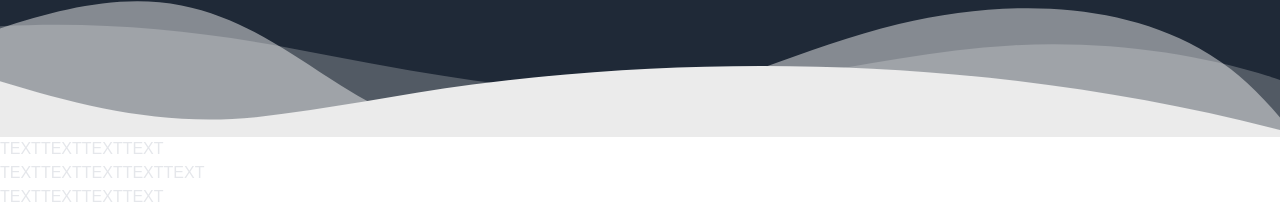
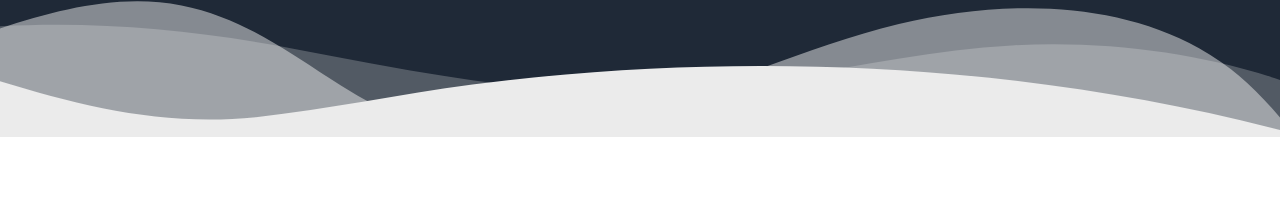
Before and after one commit to stephangriesel/stephangriesel-2022, a Vue app: page / in a window 1280 px wide. Shown: the part 687-893 px from the top of the page. After the commit the page ends 824 px from the top, so only its background shows below. Built offline with nearby package versions, Linux system fonts and the light colour scheme.

Commit message:
update footer

```diff
--- a/src/components/Footer.vue
+++ b/src/components/Footer.vue
@@ -1,38 +1,11 @@
 <template>
-  <footer>
-    <div class="footer-box">
-      <ul>
-        <li>TEXT</li>
-        <li>TEXT</li>
-        <li>TEXT</li>
-        <li>TEXT</li>
-      </ul>
-    </div>
-    <div class="footer-box">
-      <ul>
-        <li>TEXT</li>
-        <li>TEXT</li>
-        <li>TEXT</li>
-        <li>TEXT</li>
-        <li>TEXT</li>
-      </ul>
-    </div>
-    <div class="footer-box">
-      <ul>
-        <li>TEXT</li>
-        <li>TEXT</li>
-        <li>TEXT</li>
-        <li>TEXT</li>
-      </ul>
-    </div>
-  </footer>
-      <div class="custom-shape-divider-bottom-1640844039">
+  <div class="custom-shape-divider-bottom-1640844039">
     <svg data-name="Layer 1" xmlns="http://www.w3.org/2000/svg" viewBox="0 0 1200 120" preserveAspectRatio="none">
         <path d="M0,0V46.29c47.79,22.2,103.59,32.17,158,28,70.36-5.37,136.33-33.31,206.8-37.5C438.64,32.43,512.34,53.67,583,72.05c69.27,18,138.3,24.88,209.4,13.08,36.15-6,69.85-17.84,104.45-29.34C989.49,25,1113-14.29,1200,52.47V0Z" opacity=".25" class="shape-fill"></path>
         <path d="M0,0V15.81C13,36.92,27.64,56.86,47.69,72.05,99.41,111.27,165,111,224.58,91.58c31.15-10.15,60.09-26.07,89.67-39.8,40.92-19,84.73-46,130.83-49.67,36.26-2.85,70.9,9.42,98.6,31.56,31.77,25.39,62.32,62,103.63,73,40.44,10.79,81.35-6.69,119.13-24.28s75.16-39,116.92-43.05c59.73-5.85,113.28,22.88,168.9,38.84,30.2,8.66,59,6.17,87.09-7.5,22.43-10.89,48-26.93,60.65-49.24V0Z" opacity=".5" class="shape-fill"></path>
         <path d="M0,0V5.63C149.93,59,314.09,71.32,475.83,42.57c43-7.64,84.23-20.12,127.61-26.46,59-8.63,112.48,12.24,165.56,35.4C827.93,77.22,886,95.24,951.2,90c86.53-7,172.46-45.71,248.8-84.81V0Z" class="shape-fill"></path>
     </svg>
-</div>
+  </div>
 </template>
 
 <script>
```
